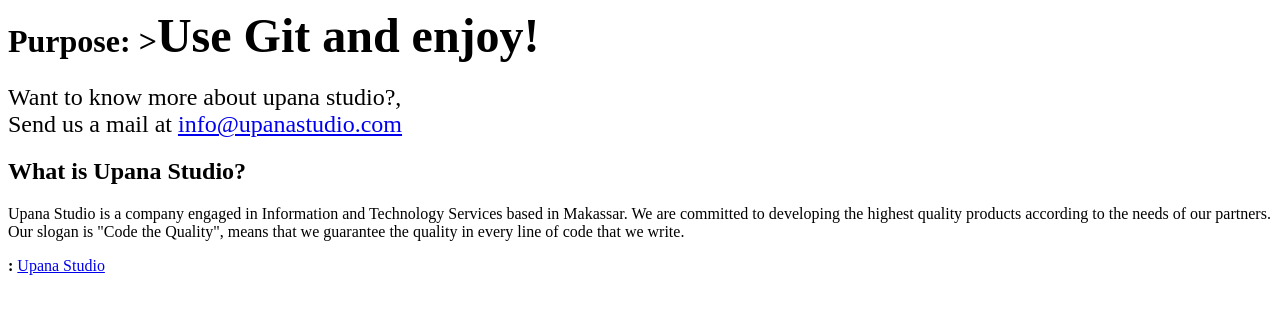
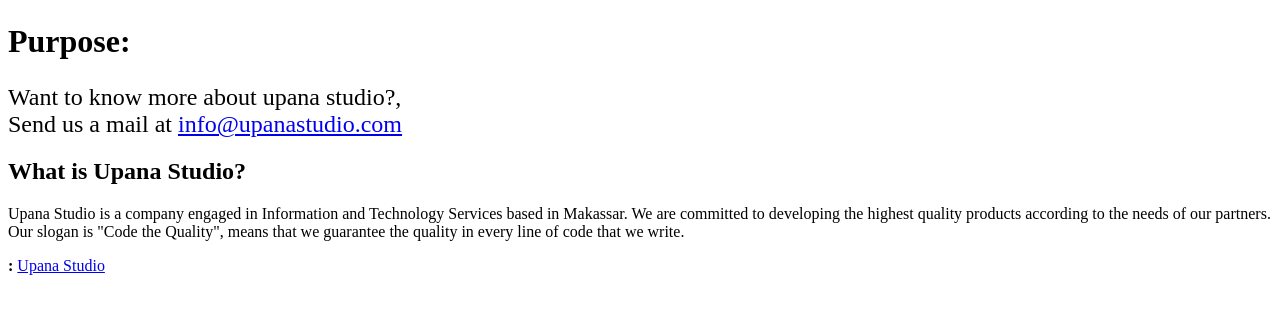
Before and after one commit to arhen/exer1, a plain HTML site: page index.html in a window 1280 px wide. Drawn offline with Linux system fonts and the light colour scheme.

Commit message:
Change some font effect

```diff
--- a/index.html
+++ b/index.html
@@ -5,7 +5,7 @@
 </HEAD>
 
 <BODY>
-    <H1>Purpose: ><font size="7">Use Git and enjoy!</font>
+    <H1>Purpose: <font size="7" color="FFFFFF">Use Git and enjoy!</font>
     </H1>
     <font size="5">
         Want to know more about upana studio?,<br>
```
